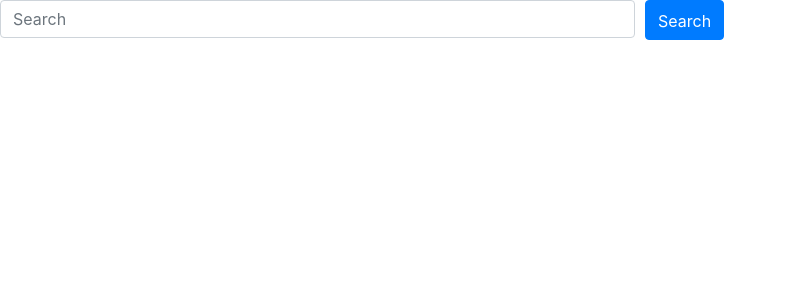
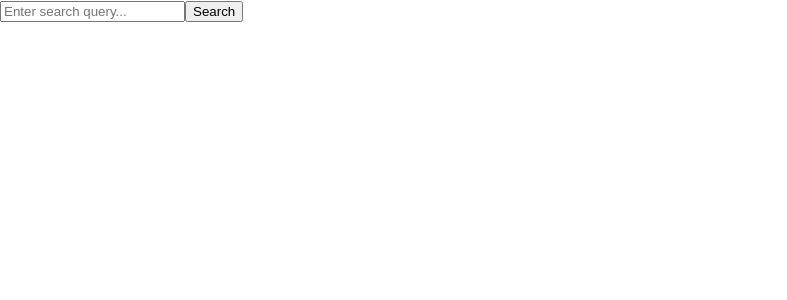
Before and after one commit to bradfrancis/recipe-manager, a React (Create React App) app: page / in a window 1280 px wide. Shown: the top 300 px of the page, without its empty margins (0-787 px from the left). Built offline with nearby package versions, Linux system fonts and the light colour scheme.

Commit message:
Removed Bootstrap. Will add styling later.

```diff
--- a/package.json
+++ b/package.json
@@ -9,12 +9,9 @@
     "@types/jest": "^24.0.25",
     "@types/node": "^12.12.22",
     "@types/react": "^16.9.17",
-    "@types/react-bootstrap": "^0.32.20",
     "@types/react-dom": "^16.9.4",
-    "bootstrap": "^4.4.1",
     "react": "^16.12.0",
     "react-app-polyfill": "^1.0.5",
-    "react-bootstrap": "^1.0.0-beta.16",
     "react-dom": "^16.12.0",
     "react-scripts": "3.3.0",
     "typescript": "^3.7.4"
--- a/src/components/SearchBox.tsx
+++ b/src/components/SearchBox.tsx
@@ -1,5 +1,4 @@
-import React, { SyntheticEvent, useState, CSSProperties } from "react";
-import { Form, Col, Button, Spinner } from "react-bootstrap";
+import React, { SyntheticEvent, useState } from "react";
 
 interface ISearchBoxProps {
 	searchFunction: (query: string) => any,
@@ -9,16 +8,7 @@ interface ISearchBoxProps {
 const SearchBox: React.FC<ISearchBoxProps> = (props) => {
     const [input, setInput] = useState('');
 
-    const spinnerStyles: CSSProperties = {
-        display: props.isLoading ? "inherit" : "none",
-        marginRight: "8px"
-    };
-
-    const buttonStyles: CSSProperties = {
-        verticalAlign: "text-top"
-    };
-
-	const onSubmit = (e: SyntheticEvent) => {
+	const submitSearchForm = (e: SyntheticEvent) => {
         const query = input.trim();
 
         e.preventDefault();
@@ -30,36 +20,23 @@ const SearchBox: React.FC<ISearchBoxProps> = (props) => {
     };
 
 	return (
-        <Form onSubmit={onSubmit}>
-            <Form.Row>
-                <Col>
-                    <Form.Control
-                        placeholder="Search"
+        <>
+            <form onSubmit={submitSearchForm}>
+                <input
+                    type="input"
+                    placeholder="Enter search query..."
                     value={input}
                     onChange={(e: React.ChangeEvent<HTMLInputElement>) => setInput(e.target.value)}
                 />
-                </Col>
-                <Col>
-                    <Button
-                        variant="primary"
+                <button
                     disabled={props.isLoading}
-                        type="submit"
-                    >
-                        <Spinner
-                            style={spinnerStyles}
-                            as="span"
-                            animation="border"
-                            size="sm"
-                            role="status"
-                            aria-hidden="true"
-                        />
-                        <span style={buttonStyles}>
+                    type="submit">
+                    <span>
                         {props.isLoading ? "Loading..." : "Search"}
                     </span>
-                    </Button>
-                </Col>
-            </Form.Row>
-        </Form>
+                </button>
+            </form>
+        </>
 	);
 }
 
--- a/src/index.tsx
+++ b/src/index.tsx
@@ -2,7 +2,6 @@ import React from 'react';
 import ReactDOM from 'react-dom';
 import App from './App';
 
-import 'bootstrap/dist/css/bootstrap.min.css';
 import './index.css';
 
 ReactDOM.render(<App />, document.getElementById('root'));
```
Also changed, not shown: 1 other file (tests, documents, lock files or other folders). Lines whose indentation alone changed are shown as unchanged.
